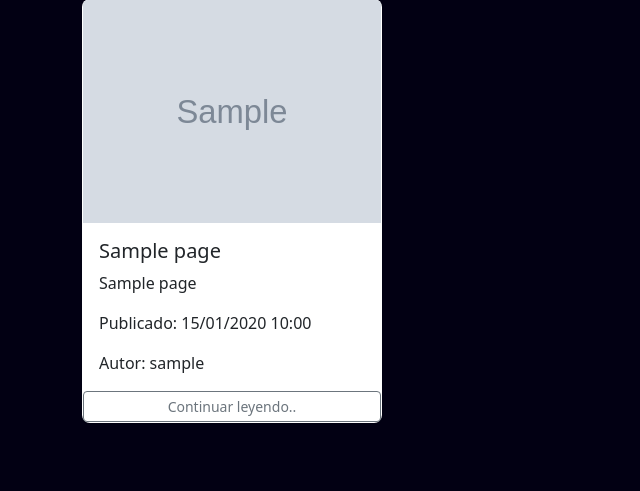
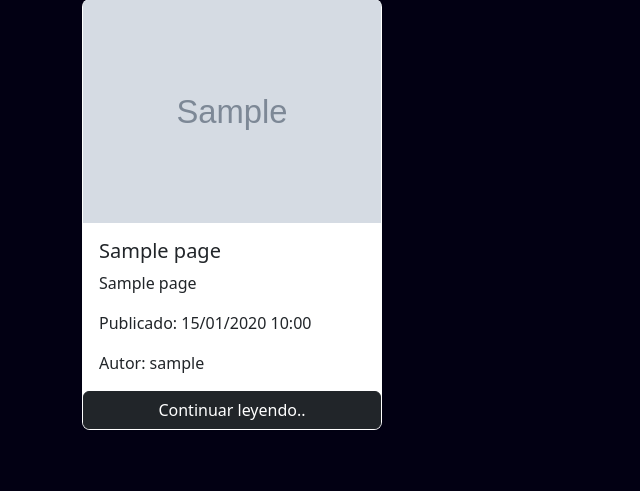
Before and after one commit to oisnardi/CoderPythonProjectFinal, a Django app: template proyectofinal/blogapp/templates/index.html in a window 1280 px wide. Shown: the part 111-602 px from the top of the page, without its empty margins (0-640 px from the left). Run offline with Django 5.2, Linux system fonts and the light colour scheme; the template is opened without the code that fills it: most values are stand-ins (such as "Sample title", 1, 10 or a date in 2020); grey boxes marked "Sample" are stand-in pictures; some libraries are stand-ins or nearby versions.

Commit message:
Improvements

```diff
--- a/proyectofinal/blogapp/templates/index.html
+++ b/proyectofinal/blogapp/templates/index.html
@@ -20,14 +20,14 @@
 
           </div>
           <div class="btn-group" onclick="location.href='{% url 'page_detail' pk=page.pk %}'">
-            <button type="button" class="btn btn-sm btn-outline-secondary">Continuar leyendo..</button>
+            <button type="button" class="btn btn-dark">Continuar leyendo..</button>
           </div>
           {% if request.user.is_authenticated %}
           <div class="btn-group" onclick="location.href='{% url 'page_update' pk=page.pk %}'">
-            <button type="button" class="btn btn-sm btn-outline-secondary">Editar</button>
+            <button type="button" class="btn btn-dark">Editar</button>
           </div>
           <div class="btn-group" onclick="location.href='{% url 'page_delete' pk=page.pk %}'">
-            <button type="button" class="btn btn-sm btn-outline-secondary">Borrar</button>
+            <button type="button" class="btn btn-dark">Borrar</button>
           </div>
           {% endif %}
         </div>
--- a/proyectofinal/blogapp/templates/page_list.html
+++ b/proyectofinal/blogapp/templates/page_list.html
@@ -20,14 +20,14 @@
 
           </div>
           <div class="btn-group" onclick="location.href='{% url 'page_detail' pk=page.pk %}'">
-            <button type="button" class="btn btn-sm btn-outline-secondary">Continuar leyendo..</button>
+            <button type="button" class="btn btn-dark">Continuar leyendo..</button>
           </div>
           {% if request.user.is_authenticated %}
           <div class="btn-group" onclick="location.href='{% url 'page_update' pk=page.pk %}'">
-            <button type="button" class="btn btn-sm btn-outline-secondary">Editar</button>
+            <button type="button" class="btn btn-dark">Editar</button>
           </div>
           <div class="btn-group" onclick="location.href='{% url 'page_delete' pk=page.pk %}'">
-            <button type="button" class="btn btn-sm btn-outline-secondary">Borrar</button>
+            <button type="button" class="btn btn-dark">Borrar</button>
           </div>
           {% endif %}
         </div>
--- a/proyectofinal/blogapp/urls.py
+++ b/proyectofinal/blogapp/urls.py
@@ -12,7 +12,7 @@ urlpatterns = [
     # Usuario
     path('login/', login_request, name='login'),
     path('registrar/', registrar, name='registrar'),
-    path("logout", LogoutView.as_view(template_name="index.html"), name='Logout'),
+    path("logout", LogoutView.as_view(template_name="usuario_logout.html"), name='Logout'),
     path('perfil/', editar_perfil, name='editar_perfil'),
     path('avatar', avatar, name='avatar'),
     # Pages
```
